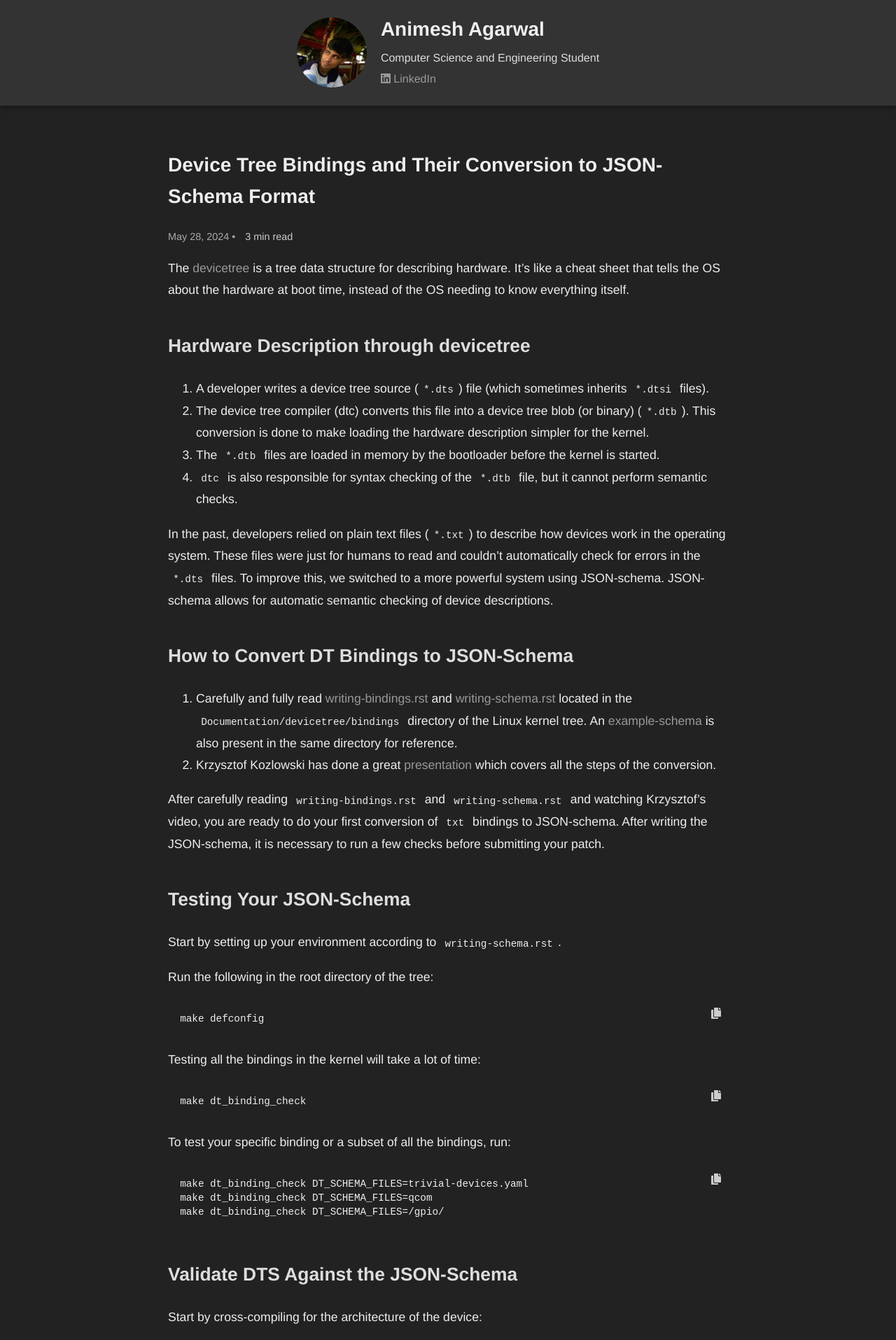
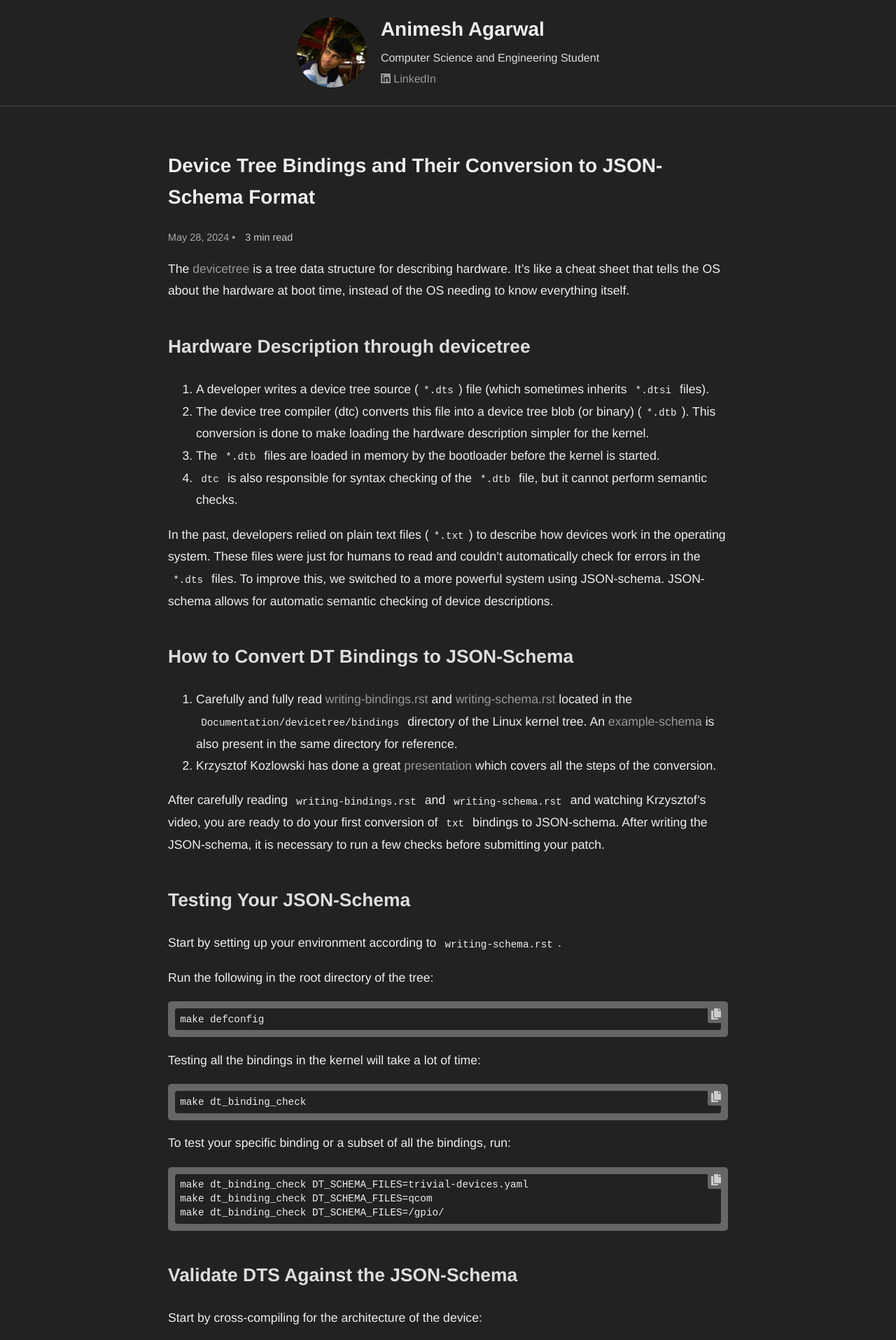
Before and after one commit to AnimeshAgarwal28/animeshagarwal28.github.io, a Jekyll site: the page built from _posts/2024-05-28-blog2.md, in a window 1280 px wide. Shown: the top 1915 px of the page at 70% size. Built offline with Jekyll 4.4.1, drawn with Linux system fonts in a browser that asks for light colours.

Commit message:
UI improvents

```diff
--- a/_layouts/default.html
+++ b/_layouts/default.html
@@ -57,6 +57,5 @@
      });
  });
  </script>
-
  </body>
 </html>
--- a/assets/css/style.css
+++ b/assets/css/style.css
@@ -8,7 +8,6 @@ body {
  display: flex;
  flex-direction: column;
  min-height: 100vh;
-  text-align: left;
 }
 
 .wrapper {
@@ -20,8 +19,8 @@ body {
 header {
  text-align: center;
  padding: 20px 0;
-  background-color: #333;
-  box-shadow: 0 4px 8px rgba(0, 0, 0, 0.3);
+ background-color: #222; /* Same as page background */
+ border-bottom: 1px solid #444; /* Line to separate header */
  margin-bottom: 20px;
  color: #eee;
 }
@@ -110,24 +109,24 @@ h1 {
  background-image: linear-gradient(#999, #999);
  background-position: 0% 100%;
  background-repeat: no-repeat;
-  background-size: 0% 4px;
+ background-size: 0% 2px;
  transition: background-size cubic-bezier(0,.5,0,1) 0.3s;
 }
 
 .blog-content a:hover {
  text-decoration: none;
-  background-size: 100% 4px;
+ background-size: 100% 2px;
 }
 .blog-content a:focus {
  text-decoration: none;
-  background-size: 100% 4px;
+ background-size: 100% 2px;
 }
 
 footer {
  text-align: center;
  padding: 20px 0;
-  background-color: #333;
-  box-shadow: 0 -4px 8px rgba(0, 0, 0, 0.3);
+ background-color: #222; /* Same as page background */
+ border-top: 1px solid #444; /* Line to separate footer */
  margin-top: auto;
  color: #ddd;
 }
@@ -171,20 +170,19 @@ post-list li:last-child {
  background-image: linear-gradient(currentColor, currentColor);
  background-position: 0% 100%;
  background-repeat: no-repeat;
-  background-size: 0% 4px;
+ background-size: 0% 2px;
  transition: background-size cubic-bezier(0,.5,0,1) 0.3s;
 }
 
 .post-list a:hover {
  text-decoration: none;
-  background-size: 100% 4px;
+ background-size: 100% 2px;
 }
 
 .post-list a:focus {
  text-decoration: none;
-  background-size: 100% 4px;
+ background-size: 100% 2px;
 }
-
 
 .blog-content p {
  margin-bottom: 1em;
@@ -222,7 +220,7 @@ post-list li:last-child {
 }
 
 pre {
-    background: #222;
+   background-color: #666;
    color: #ccc;
    padding: 10px;
    border-radius: 5px;
@@ -239,7 +237,7 @@ pre code {
    position: absolute;
    top: 5px;
    right: 5px;
-    background: #222;
+   background: #666;
    color: white;
    border: none;
    padding: 5px;
@@ -252,7 +250,8 @@ pre code {
 }
 
 .copy-button:hover {
-    background: #3a3a3a;
+
+transform: scale(1.1);
 }
 
 .copy-button i {
```
Lines whose indentation alone changed are shown as unchanged.
